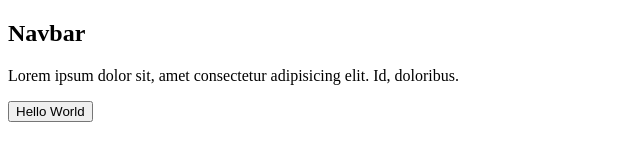
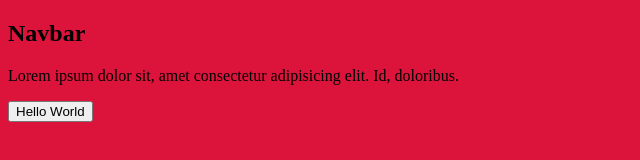
Before and after one commit to UnbiasedEagle/git-one, a plain HTML site: page index.html in a window 1280 px wide. Shown: the whole page, without its empty margins (0-640 px from the left). Drawn offline with Linux system fonts and the light colour scheme.

Commit message:
added backgound to body

```diff
--- a/index.html
+++ b/index.html
@@ -4,6 +4,11 @@
     <meta charset="UTF-8" />
     <meta name="viewport" content="width=device-width, initial-scale=1.0" />
     <title>Github</title>
+    <style>
+      body {
+        background-color: crimson;
+      }
+    </style>
   </head>
   <body>
     <header>
```
